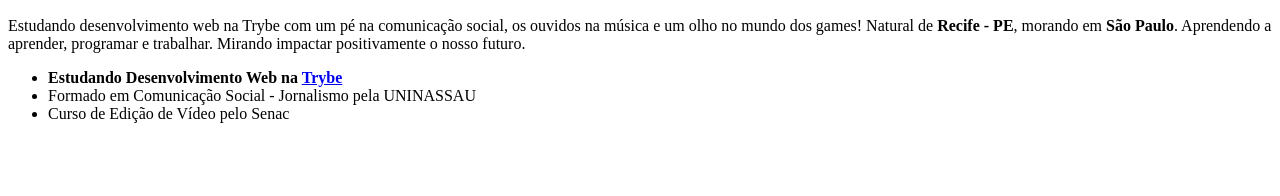
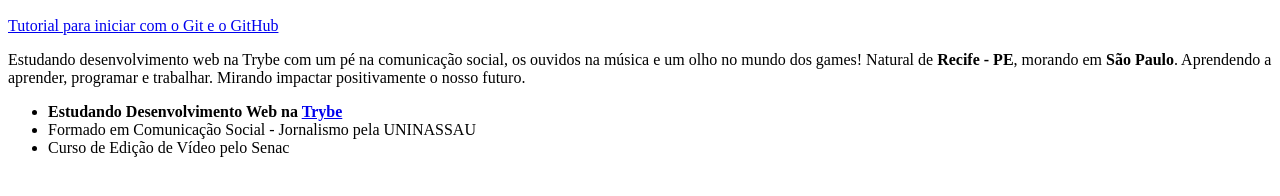
Before and after one commit to miguel-inacio/desativar, a plain HTML site: page index.html in a window 1280 px wide. Shown: the part 342-538 px from the top of the page. Drawn offline with Linux system fonts and the light colour scheme.

Commit message:
adiciona link externo para blog

```diff
--- a/index.html
+++ b/index.html
@@ -21,6 +21,8 @@
 
   <img id="foto" src="./IMG_20180103_114017035.jpg" alt="Miguel Inácio" width="300px">
 
+  <p><a href="http://devfuria.com.br/git/tutorial-para-iniciar-com-o-git-e-o-github/" target="_blank">Tutorial para iniciar com o Git e o GitHub</a></p>
+
   <p>
     Estudando desenvolvimento web na Trybe com um pé na comunicação social, os ouvidos na música e um olho no mundo dos games! Natural de <strong>Recife - PE</strong>, morando em <strong>São Paulo</strong>. Aprendendo a aprender, programar e trabalhar. Mirando impactar positivamente o nosso futuro.
   </p>
```
